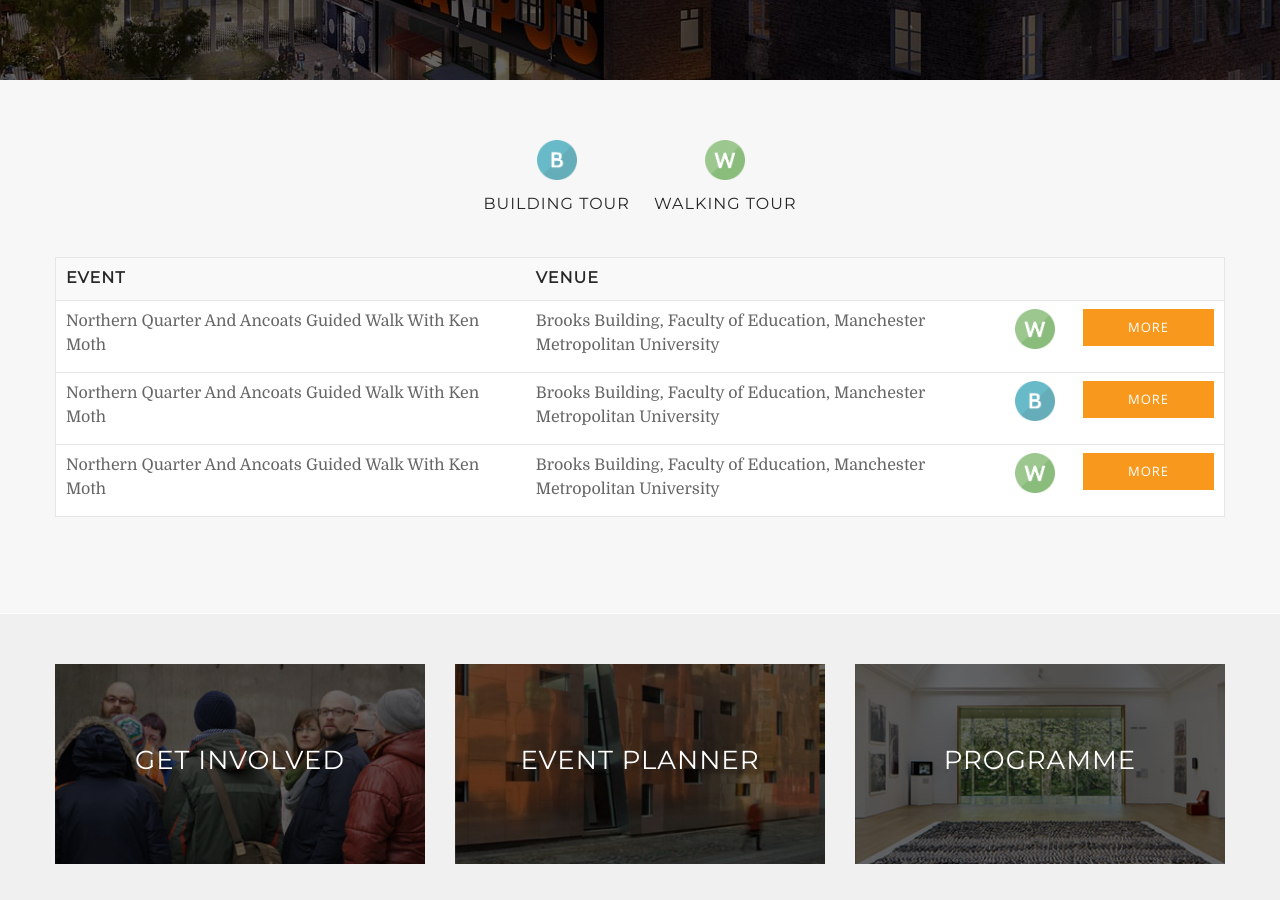
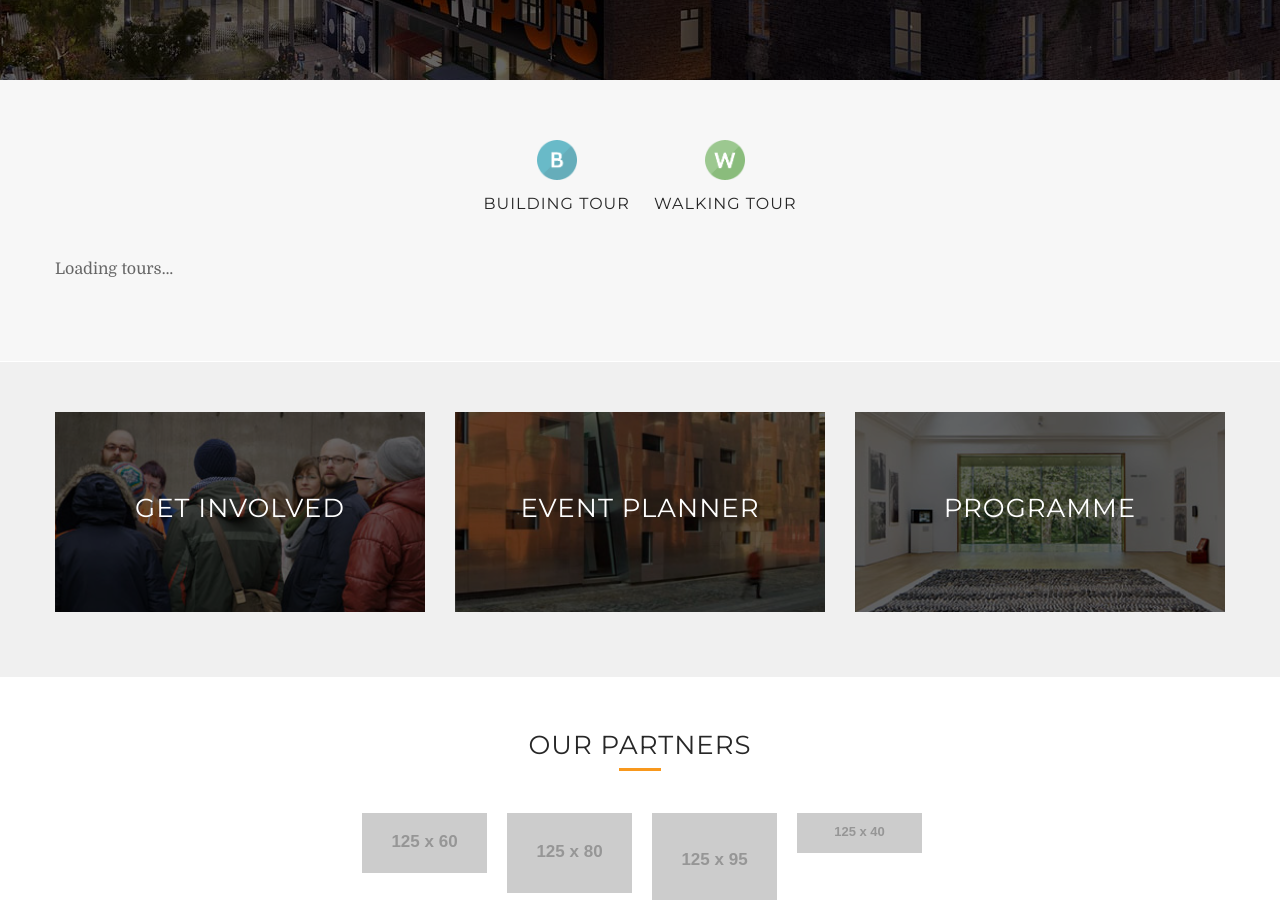
Before and after one commit to manchester-curious/manchester-curious.github.io, a Jekyll site: the page built from buildings-and-tours.html, in a window 1280 px wide and 900 px high, scrolled down 362 px. Built offline with Jekyll 4.4.1, drawn with Linux system fonts in a browser that asks for light colours; nearby versions of some CDN libraries.

Commit message:
Fetches some building data from the web service.

```diff
--- a/_includes/head.html
+++ b/_includes/head.html
@@ -3,6 +3,7 @@
     <meta http-equiv="x-ua-compatible" content="ie=edge">
     <meta name="viewport" content="width=device-width, initial-scale=1.0">
     {% for css in page.extra-css %}<link rel="stylesheet" href="{{ css }}">{% endfor %}
+    {% for js in page.extra-js %}<script src="{{ js }}"></script>{% endfor %}
     <link rel="stylesheet" href="css/app.css">
     {% seo %}
     <!-- Git hash: {{ site.github.build_revision }} -->
--- a/buildings-and-tours.html
+++ b/buildings-and-tours.html
@@ -7,6 +7,8 @@ promos:
 - event-planner.html
 - programme.html
 banner-style: news
+extra-js:
+- https://cdnjs.cloudflare.com/ajax/libs/handlebars.js/4.0.5/handlebars.min.js
 ---
 {% include page-heading.html %}
         <div class="container">
@@ -17,6 +19,11 @@ banner-style: news
                 </ul>
             </div>
             <div class="table-container">
+                <div id="tours-placeholder">
+                    Loading tours…
+                </div>
+                {% raw %}
+                <script id="tour-template" type="text/x-handlebars-template">
                     <table class="tours">
                         <thead>
                         <tr>
@@ -26,26 +33,31 @@ banner-style: news
                             <th width="120">&nbsp;</th>
                         </tr>
                         </thead>
-               <tbody>
+                        <tbody id="tours">
+                        {{#each tours}}
                             <tr>
-                     <td valign="top"><span>Event:</span> Northern Quarter And Ancoats Guided Walk With Ken Moth</td>
-                     <td valign="top"><span>Venue:</span> Brooks Building, Faculty of Education, Manchester Metropolitan University</td>
-                     <td valign="top"><div class="tour-mobile"><span>Tour type:</span> Walking</div><div class="tour-type walking"></div></td>
-                     <td valign="top"><a href="tour-details.html" class="button button-expanded">More</a></td>
+                                <td valign="top"><span>Event:</span> {{ title.rendered }}</td>
+                                <td valign="top"><span>Venue:</span> {{ address }} </td>
+                                <td valign="top"><div class="tour-mobile"><span>Tour type:</span> {{ type }} </div><div class="tour-type {{type}}"></div></td>
+                                <td valign="top"><a href="tour-details.html?tour={{slug}}" class="button button-expanded">More</a></td>
                             </tr>
-                  <tr>
-                     <td valign="top"><span>Event:</span> Northern Quarter And Ancoats Guided Walk With Ken Moth</td>
-                     <td valign="top"><span>Venue:</span> Brooks Building, Faculty of Education, Manchester Metropolitan University</td>
-                     <td valign="top"><div class="tour-mobile"><span>Tour type:</span> Building</div><div class="tour-type building"></div></td>
-                     <td valign="top"><a href="tour-details.html" class="button button-expanded">More</a></td>
-                  </tr>
-                  <tr>
-                     <td valign="top"><span>Event:</span> Northern Quarter And Ancoats Guided Walk With Ken Moth</td>
-                     <td valign="top"><span>Venue:</span> Brooks Building, Faculty of Education, Manchester Metropolitan University</td>
-                     <td valign="top"><div class="tour-mobile"><span>Tour type:</span> Walking</div><div class="tour-type walking"></div></td>
-                     <td valign="top"><a href="tour-details.html" class="button button-expanded">More</a></td>
-                  </tr>
+                        {{/each}}
                         </tbody>
                     </table>
+                </script>
+                {% endraw %}
+                <script type="application/javascript">
+                    var template = Handlebars.compile(document.getElementById('tour-template').innerHTML)
+                    var r = new XMLHttpRequest();
+                    r.open("GET", "http://buildings.manchestercurious.com/wp-json/wp/v2/buildings", true);
+                    r.onreadystatechange = function () {
+                        if (r.readyState != 4 || r.status != 200) {
+                            return;
+                        }
+                        var tours = JSON.parse(r.responseText)
+                        document.getElementById('tours-placeholder').innerHTML = template({'tours': tours});
+                    };
+                    r.send("");
+                </script>
             </div>  <!--/.table-container-->
         </div> <!--/.container-->
```
Also changed, not shown: tour-details.html (+51 -9 lines), README.md. Lines whose indentation alone changed are shown as unchanged.
